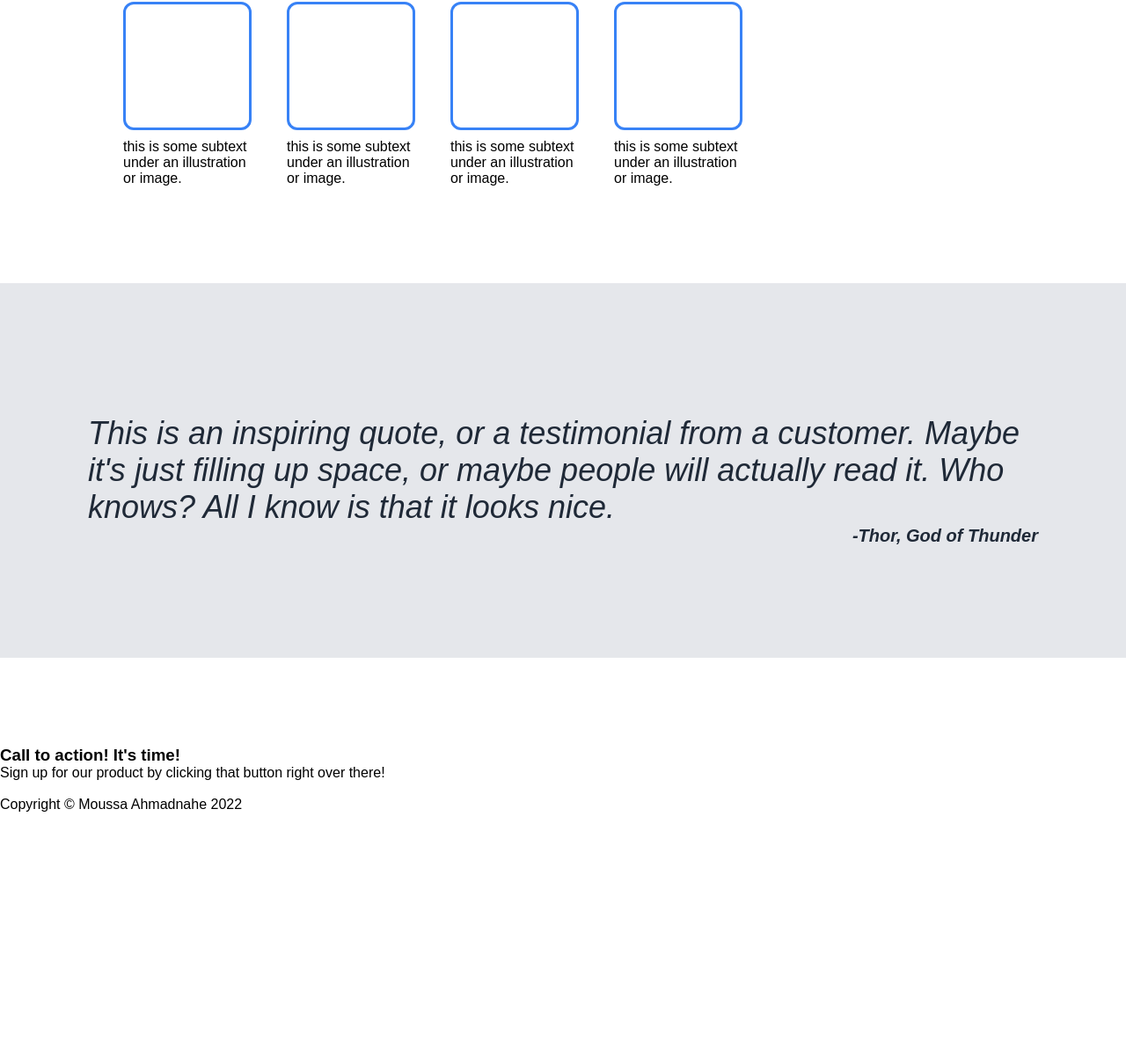
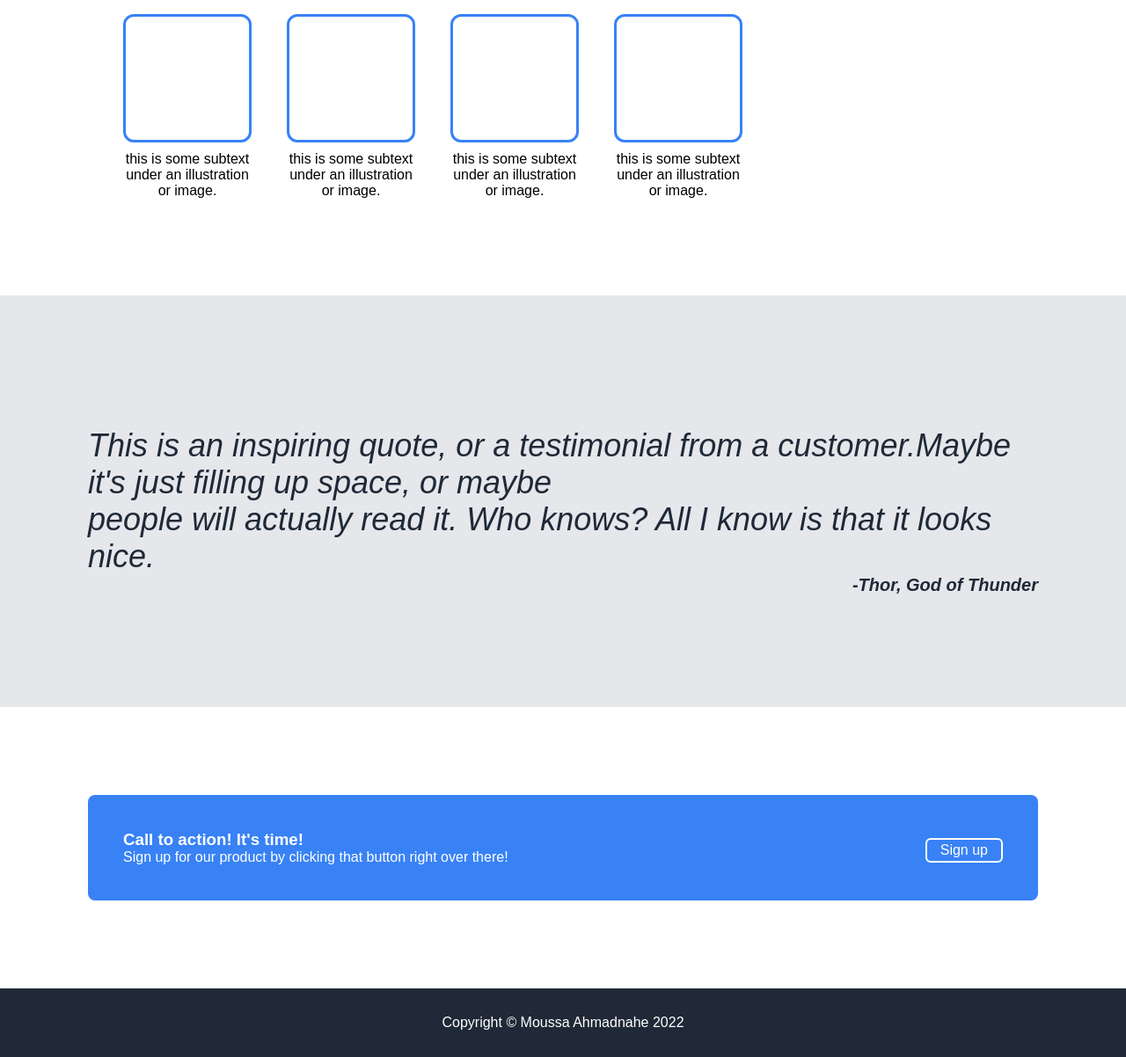
Before and after one commit to moussaahmadnahe1/newproject, a plain HTML site: page index.html in a window 1280 px wide. Shown: the part 484-1686 px from the top of the page at 88% size. Before the commit the page ends 1408 px from the top, so only its background shows below. Drawn offline with Linux system fonts and the light colour scheme.

Commit message:
add the last touches
edit the quote and style the footer

```diff
--- a/css/style.css
+++ b/css/style.css
@@ -56,6 +56,10 @@ a {
     padding: 0 100px;
 }
 
+.imgs {
+    text-align: center;
+}
+
 .imgs>p {
     margin-left: 40px;
     margin-top: 10px;
@@ -65,6 +69,8 @@ a {
 .some {
     text-align: center;
     margin-top: 30px;
+    font-size: 36px;
+    color: #1f2937;
 }
 
 .c-img-1,
@@ -93,3 +99,26 @@ a {
     font-size: 20px;
     font-weight: 900;
 }
+
+.cta {
+    background-color: #3882f6;
+    color: #fff;
+    margin: 100px;
+    padding: 40px;
+    border-radius: 8px;
+}
+
+#sign {
+    float: right;
+    margin-top: -31.5px;
+    padding: 3px 15px;
+    border: 2px solid white;
+    border-radius: 6px;
+}
+
+.footer {
+    background-color: #1f2937;
+    color: #fff;
+    padding: 30px;
+    text-align: center;
+}
--- a/index.html
+++ b/index.html
@@ -44,13 +44,13 @@
                 </div>
             </div>
             <div class="quote">
-                <p>This is an inspiring quote, or a testimonial from a customer. Maybe it's just filling up space, or maybe people will actually read it. Who knows? All I know is that it looks nice.</p>
+                <p>This is an inspiring quote, or a testimonial from a customer.Maybe it's just filling up space, or maybe<br>people will actually read it. Who knows? All I know is that it looks nice.</p>
                 <p id="thor">-Thor, God of Thunder</p>
             </div>
             <div class="cta">
                 <h3>Call to action! It's time!</h3>
                 <p>Sign up for our product by clicking that button right over there!</p>
-                <a href="#">Sign up</a>
+                <a href="#" id="sign">Sign up</a>
             </div>
         </div>
         <div class="footer">
```
